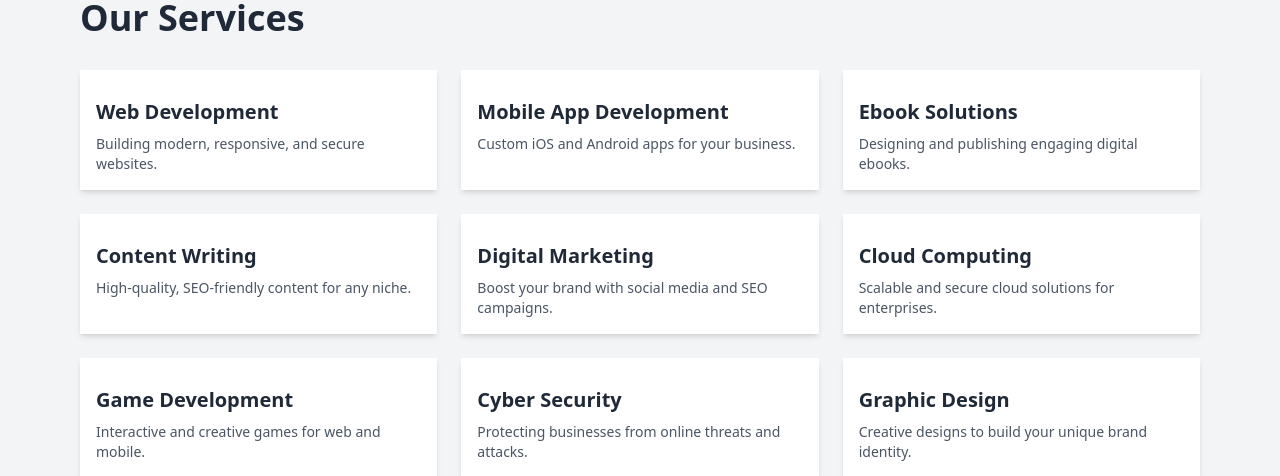
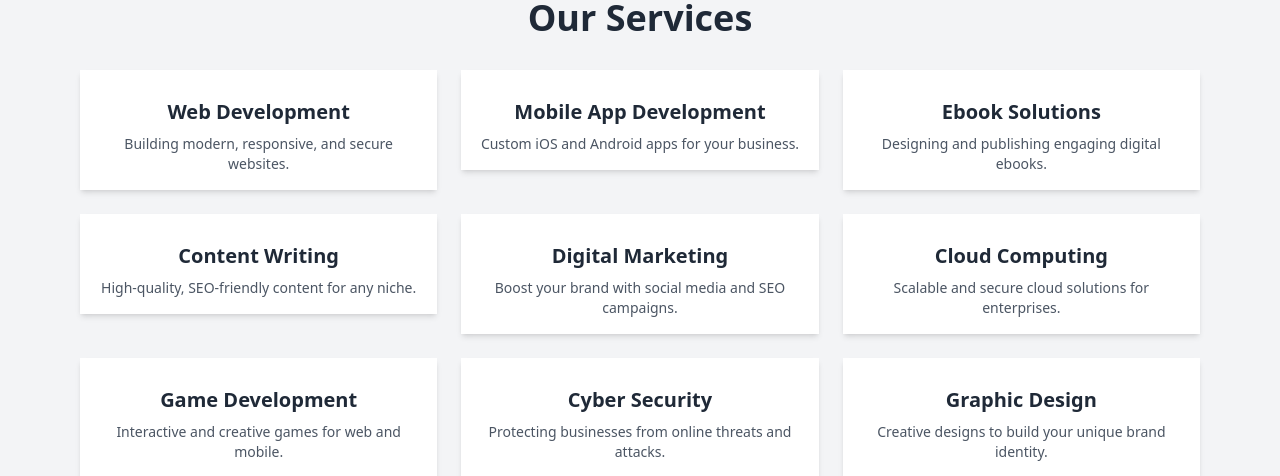
Before and after one commit to AMoizKhan/Company, a Next.js app: page / in a window 1280 px wide. Shown: the part 994-1470 px from the top of the page. Built offline with nearby package versions, Linux system fonts and the light colour scheme.

Commit message:
Pages done

```diff
--- a/src/Component/Footer.jsx
+++ b/src/Component/Footer.jsx
@@ -1,3 +1,4 @@
+"use client";
 export default function Footer() {
     return (
         <section className="py-10 bg-gray-50 sm:pt-16 lg:pt-24">
--- a/src/Component/Header.jsx
+++ b/src/Component/Header.jsx
@@ -1,3 +1,5 @@
+"use client";
+
 import Image from "next/image";
 import Link from "next/link";
 import logo from "../../public/image/logowithoutbg.png";
--- a/src/app/Home/index.jsx
+++ b/src/app/Home/index.jsx
@@ -1,4 +1,4 @@
-
+"use client";
 import Card from "@/Component/card";
 import GodRays from "@/Component/GodRays";
 import GridCards from "@/Component/grid";
@@ -10,6 +10,7 @@ export default function HomePage() {
     {
       title: "Web Development",
       description: "Building modern, responsive, and secure websites.",
+      link: "/services",
     },
     {
       title: "Mobile App Development",
@@ -59,7 +60,7 @@ export default function HomePage() {
       <GodRays />
       <div
         className="flex min-h-screen bg-cover bg-center relative"
-        style={{ backgroundImage: "url('/image/building.png')" }}
+        style={{ backgroundImage: "url('/image/ai-bg.jpg')" }}
       >
         {/* Dark Overlay */}
         <div className="absolute inset-0 bg-black/40"></div>
@@ -99,17 +100,23 @@ export default function HomePage() {
         {/* <h1 className="text-4xl font-bold text-gray-800 mb-8">Our Cards</h1> */}
 
         {/* Grid for multiple cards */}
-        <div className="p-10 bg-gray-100 min-h-screen">
+    <div className="p-10 bg-gray-100 min-h-screen text-center">
       <h1 className="text-4xl font-bold text-gray-800 mb-8">Our Services</h1>
 
       {/* Grid Layout */}
       <div className="grid grid-cols-1 sm:grid-cols-2 md:grid-cols-3 gap-6">
         {services.map((service, index) => (
+          <div
+            key={index}
+            onClick={() => (window.location.href = service.link)}
+            className="cursor-pointer"
+          >
             <Card
-                key={index}
               title={service.title}
               description={service.description}
+              className="rounded-4xl shadow-lg hover:shadow-xl transition"
             />
+          </div>
         ))}
       </div>
     </div>
--- a/src/app/page.js
+++ b/src/app/page.js
@@ -9,7 +9,7 @@ export default function Home() {
     <div>
       <Header />
       <div>
-        <GodRays />
+
         <MainPage />
       </div>
       <Footer/>
```
Also changed, not shown: 1 other file (tests, documents, lock files or other folders). Lines whose indentation alone changed are shown as unchanged.
